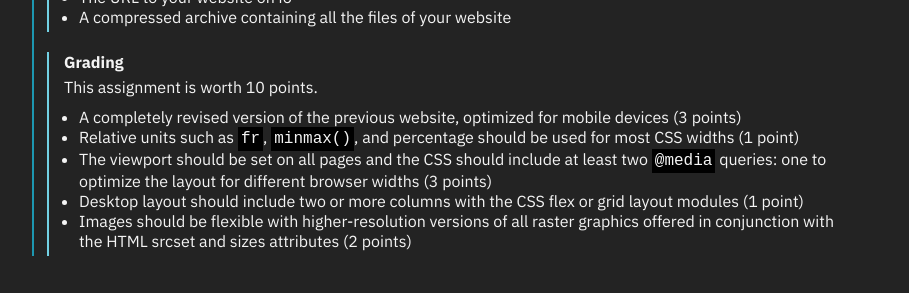
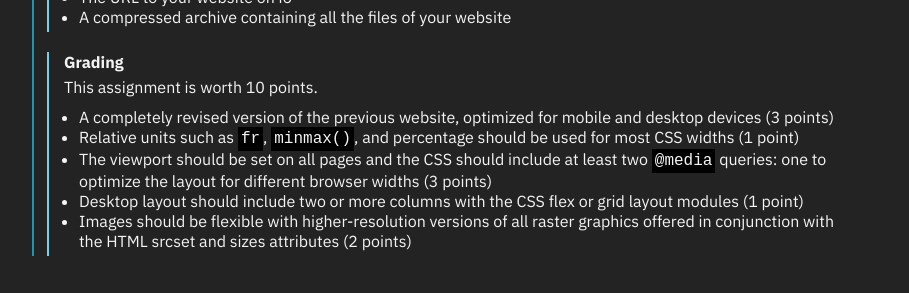
Before and after one commit to emilydidthis/CSCI-UA.004-Fall23, a Jekyll site: the page built from assignments/07.markdown, in a window 1280 px wide. Shown: the part 1215-1508 px from the top of the page, without its empty margins (8-917 px from the left). Built offline with Jekyll 4.4.1, drawn with Linux system fonts in a browser that asks for light colours.

Commit message:
a7 edits

```diff
--- a/assignments/07.markdown
+++ b/assignments/07.markdown
@@ -53,7 +53,7 @@ Submit the following via [NYU Brightspace]({{ site.brightspace }}).
 ### Grading
 This assignment is worth 10 points.
 
-- A completely revised version of the previous website, optimized for mobile devices (3 points)
+- A completely revised version of the previous website, optimized for mobile and desktop devices (3 points)
 - Relative units such as `fr`, `minmax()`, and percentage should be used for most CSS widths (1 point)
 - The viewport should be set on all pages and the CSS should include at least two `@media` queries: one to optimize the layout for different browser widths (3 points)
 - Desktop layout should include two or more columns with the CSS flex or grid layout modules (1 point)
```
Also changed, not shown: 2 other files.
